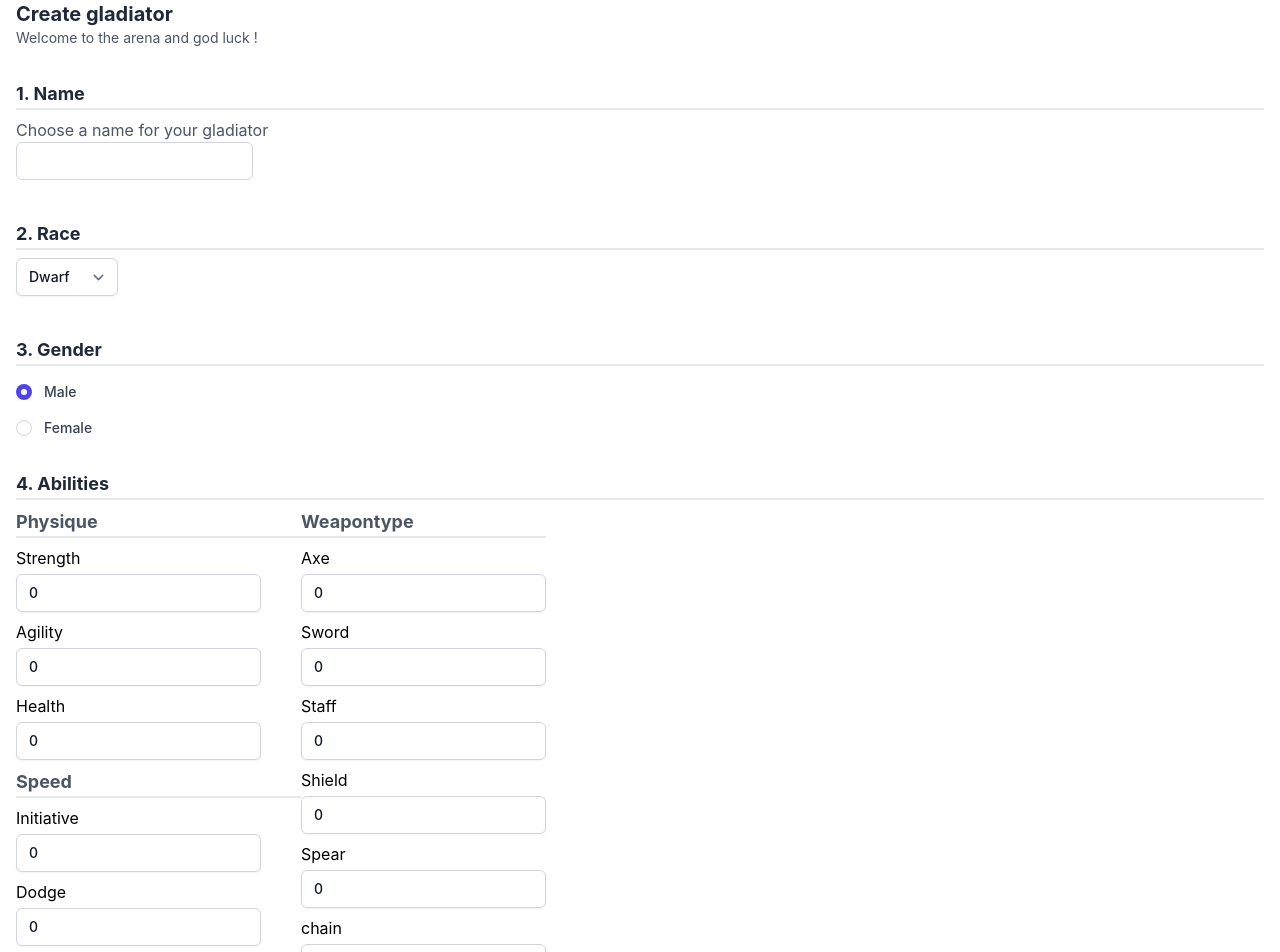
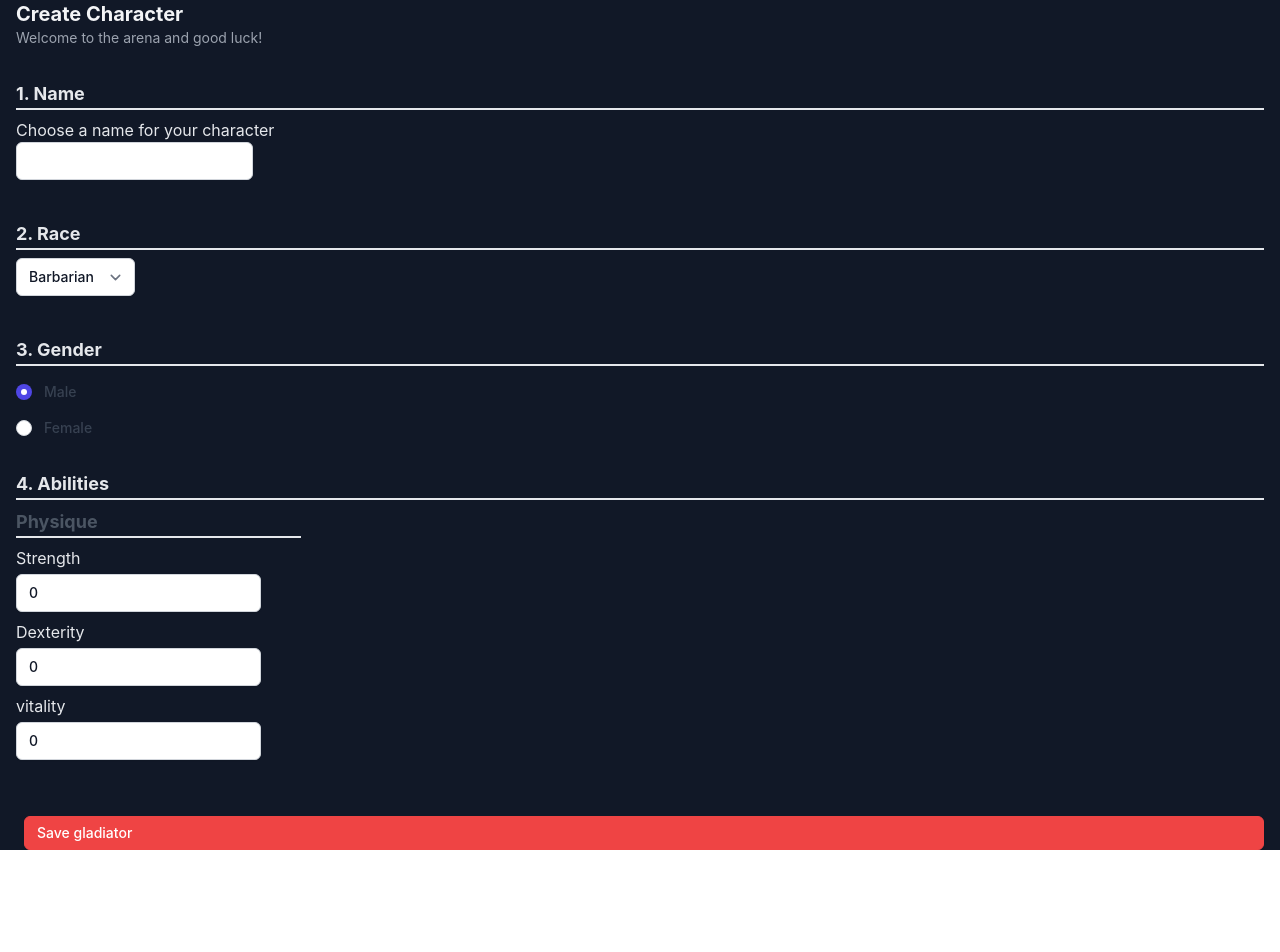
Before and after one commit to malmz90/arenan-frontend, a React (Create React App) app: page /create/gladiator in a window 1280 px wide. Shown: the top 952 px of the page. After the commit the page ends 850 px from the top, so only its background shows below. Built offline with nearby package versions, Linux system fonts and the light colour scheme; a web font is replaced by a local one.

Commit message:
create character init finnished

```diff
--- a/src/pages/CreateGladiator.js
+++ b/src/pages/CreateGladiator.js
@@ -1,27 +1,25 @@
-import { useState } from 'react';
-import { useDispatch } from 'react-redux';
-import { setGladiator } from '../redux/reducers/gladiator';
-import { useSelector } from 'react-redux';
-import { useNavigate } from 'react-router-dom';
+import { useState } from "react";
+import { useDispatch } from "react-redux";
+import { setGladiator } from "../redux/reducers/gladiator";
+import { useSelector } from "react-redux";
+import { useNavigate } from "react-router-dom";
 
 const CreateGladiator = () => {
+  const classIdMap = {
+    Barbarian: 1,
+    Wizard: 2,
+    Warlock: 3,
+  };
+
   const initialValues = {
-		name: '',
-		race: 'Dwarf',
-		gender: 'Male',
+    name: "",
+    class_id: classIdMap.Barbarian,
+    gender: "Male",
     strength: 0,
-		agility: 0,
-		health: 0,
-		axe: 0,
-		sword: 0,
-		hammer: 0,
-		staff: 0,
-		shield: 0,
-		spear: 0,
-		chain: 0,
-		initiative: 0,
-		dodge: 0,
+    dexterity: 0,
+    vitality: 0,
   };
+
   const [newGladiator, setNewGladiator] = useState(initialValues);
   const gladiator = useSelector((state) => state.gladiator.gladiator);
   const dispatch = useDispatch();
@@ -30,10 +28,9 @@ const CreateGladiator = () => {
     if (!gladiator) {
       return;
     }
-		dispatch(setGladiator(gladiator));
-		navigate('/main');
+    // dispatch(setGladiator(gladiator));
+    navigate("/main");
   };
-	console.log(newGladiator);
 
   const handleChange = (event) => {
     setNewGladiator({
@@ -43,42 +40,44 @@ const CreateGladiator = () => {
   };
 
   const saveGladiator = (e) => {
+    console.log("new", newGladiator);
     e.preventDefault();
-		fetch('http://localhost:4000/gladiator', {
-			method: 'POST',
+    fetch("http://localhost:4000/character/create", {
+      method: "POST",
       headers: {
-				'Content-Type': 'application/json',
+        "Content-Type": "application/json",
       },
-			credentials: 'include',
+      credentials: "include",
       body: JSON.stringify(newGladiator),
     })
       .then((res) => res.json())
       .then((data) => handleData(data))
-			.catch((e) => console.log('error', e));
+      .catch((e) => console.log("error", e));
   };
   const notificationMethods = [
-		{ id: 'male', title: 'Male', value: 'Male' },
-		{ id: 'female', title: 'Female', value: 'Female' },
+    { id: "male", title: "Male", value: "Male" },
+    { id: "female", title: "Female", value: "Female" },
   ];
+
+  const SectionTitle = ({ children }) => (
+    <div className="mb-2 border-b-2 text-lg text-gray-200 font-bold">
+      {children}
+    </div>
+  );
+  console.log(gladiator);
   return gladiator ? (
     <div>A gladiator already exists</div>
   ) : (
-		<div className="px-4 flex flex-col">
+    <div className="bg-gray-900 text-gray-200 px-4 flex flex-col">
       <div className="mb-8">
-				<h1 className="text-xl font-bold text-gray-800">
-					Create gladiator
-				</h1>
-				<p className="text-sm text-gray-600">
-					Welcome to the arena and god luck !
+        <h1 className="text-xl font-bold text-gray-100">Create Character</h1>
+        <p className="text-sm text-gray-400">
+          Welcome to the arena and good luck!
         </p>
       </div>
       <div className="mb-8">
-				<div className="mb-2 border-b-2 text-lg text-gray-800 font-bold">
-					1. Name
-				</div>
-				<div className="text-gray-600">
-					Choose a name for your gladiator
-				</div>
+        <SectionTitle>1. Name</SectionTitle>
+        <div className="">Choose a name for your character</div>
         <input
           type="text"
           className=" px-2 mt-1shadow-sm focus:ring-indigo-500 focus:border-indigo-500 block border-gray-300 rounded-md mb-2 text-sm font-medium text-gray-900"
@@ -92,46 +91,36 @@ const CreateGladiator = () => {
         />
       </div>
       <div className="mb-8">
-				<div className="mb-2 border-b-2 text-lg text-gray-800 font-bold">
-					2. Race
-				</div>
+        <SectionTitle>2. Race</SectionTitle>
         <select
           className="mt-1 shadow-sm focus:ring-indigo-500 focus:border-indigo-500 block border-gray-300 rounded-md mb-2 text-sm font-medium text-gray-900"
-					value={newGladiator.race}
+          value={newGladiator.class_id}
           onChange={(e) =>
             setNewGladiator({
               ...newGladiator,
-							race: e.target.value,
+              class_id: classIdMap[e.target.value],
             })
           }
         >
-					<option>Dwarf</option>
-					<option>Elf</option>
-					<option>Human</option>
-					<option>Ork</option>
+          <option value="Barbarian">Barbarian</option>
+          <option value="Wizard">Wizard</option>
+          <option value="Warlock">Warlock</option>
         </select>
       </div>
       <div className="mb-8">
-				<div className="mb-2 border-b-2 text-lg text-gray-800 font-bold">
-					3. Gender
-				</div>
+        <SectionTitle>3. Gender</SectionTitle>
         <div>
           <fieldset className="mt-4">
             <div className="space-y-4">
               {notificationMethods.map((notificationMethod) => (
-								<div
-									key={notificationMethod.id}
-									className="flex items-center"
-								>
+                <div key={notificationMethod.id} className="flex items-center">
                   <input
                     id={notificationMethod.id}
                     name="notification-method"
                     type="radio"
                     value={notificationMethod.value}
                     onChange={handleChange}
-										defaultChecked={
-											notificationMethod.id === 'male'
-										}
+                    defaultChecked={notificationMethod.id === "male"}
                     className="h-4 w-4 border-gray-300 text-indigo-600 focus:ring-indigo-500"
                   />
                   <label
@@ -147,9 +136,7 @@ const CreateGladiator = () => {
         </div>
       </div>
       <div className="mb-8">
-				<div className="mb-2 border-b-2 text-lg text-gray-800 font-bold">
-					4. Abilities
-				</div>
+        <SectionTitle>4. Abilities</SectionTitle>
 
         <div className="flex flex-row ">
           <div className="flex flex-col mb-4">
@@ -171,7 +158,7 @@ const CreateGladiator = () => {
                 value={newGladiator.strength}
               />
 
-							<label>Agility</label>
+              <label>Dexterity</label>
               <input
                 type="text"
                 className="mt-1 shadow-sm focus:ring-indigo-500 focus:border-indigo-500 block border-gray-300 rounded-md mb-2 text-sm font-medium text-gray-900"
@@ -179,12 +166,12 @@ const CreateGladiator = () => {
                 onChange={(input) => {
                   setNewGladiator({
                     ...newGladiator,
-										agility: input.target.value,
+                    dexterity: input.target.value,
                   });
                 }}
-								value={newGladiator.agility}
+                value={newGladiator.dexterity}
               />
-							<label>Health</label>
+              <label>vitality</label>
               <input
                 type="text"
                 className="mt-1 shadow-sm focus:ring-indigo-500 focus:border-indigo-500 block border-gray-300 rounded-md mb-2 text-sm font-medium text-gray-900"
@@ -192,146 +179,18 @@ const CreateGladiator = () => {
                 onChange={(input) => {
                   setNewGladiator({
                     ...newGladiator,
-										health: input.target.value,
+                    vitality: input.target.value,
                   });
                 }}
-								value={newGladiator.health}
+                value={newGladiator.vitality}
               />
             </div>
-						<div>
-							<div className="mb-2 border-b-2 text-lg text-gray-600 font-bold">
-								Speed
-							</div>
-
-							<label>Initiative</label>
-							<input
-								type="text"
-								className="mt-1 shadow-sm focus:ring-indigo-500 focus:border-indigo-500 block border-gray-300 rounded-md mb-2 text-sm font-medium text-gray-900"
-								placeholder="0"
-								onChange={(input) => {
-									setNewGladiator({
-										...newGladiator,
-										initiative: input.target.value,
-									});
-								}}
-								value={newGladiator.initiative}
-							/>
-							<label>Dodge</label>
-							<input
-								type="text"
-								className="mt-1 shadow-sm focus:ring-indigo-500 focus:border-indigo-500 block border-gray-300 rounded-md mb-2 text-sm font-medium text-gray-900"
-								placeholder="0"
-								onChange={(input) => {
-									setNewGladiator({
-										...newGladiator,
-										dodge: input.target.value,
-									});
-								}}
-								value={newGladiator.dodge}
-							/>
-						</div>
-					</div>
-					<div>
-						<div className="mb-2 border-b-2 text-lg text-gray-600 font-bold">
-							Weapontype
-						</div>
-						<label>Axe</label>
-						<input
-							type="text"
-							className="mt-1 shadow-sm focus:ring-indigo-500 focus:border-indigo-500 block border-gray-300 rounded-md mb-2 text-sm font-medium text-gray-900"
-							placeholder="0"
-							onChange={(input) => {
-								setNewGladiator({
-									...newGladiator,
-									axe: input.target.value,
-								});
-							}}
-							value={newGladiator.axe}
-						/>
-						<label>Sword</label>
-						<input
-							type="text"
-							className="mt-1 shadow-sm focus:ring-indigo-500 focus:border-indigo-500 block border-gray-300 rounded-md mb-2 text-sm font-medium text-gray-900"
-							placeholder="0"
-							onChange={(input) => {
-								setNewGladiator({
-									...newGladiator,
-									sword: input.target.value,
-								});
-							}}
-							value={newGladiator.sword}
-						/>
-						<label>Staff</label>
-						<input
-							type="text"
-							className="mt-1 shadow-sm focus:ring-indigo-500 focus:border-indigo-500 block border-gray-300 rounded-md mb-2 text-sm font-medium text-gray-900"
-							placeholder="0"
-							onChange={(input) => {
-								setNewGladiator({
-									...newGladiator,
-									staff: input.target.value,
-								});
-							}}
-							value={newGladiator.staff}
-						/>{' '}
-						<label>Shield</label>
-						<input
-							type="text"
-							className="mt-1 shadow-sm focus:ring-indigo-500 focus:border-indigo-500 block border-gray-300 rounded-md mb-2 text-sm font-medium text-gray-900"
-							placeholder="0"
-							onChange={(input) => {
-								setNewGladiator({
-									...newGladiator,
-									shield: input.target.value,
-								});
-							}}
-							value={newGladiator.shield}
-						/>{' '}
-						<label>Spear</label>
-						<input
-							type="text"
-							className="mt-1 shadow-sm focus:ring-indigo-500 focus:border-indigo-500 block border-gray-300 rounded-md mb-2 text-sm font-medium text-gray-900"
-							placeholder="0"
-							onChange={(input) => {
-								setNewGladiator({
-									...newGladiator,
-									spear: input.target.value,
-								});
-							}}
-							value={newGladiator.spear}
-						/>{' '}
-						<label>chain</label>
-						<input
-							type="text"
-							className="mt-1 shadow-sm focus:ring-indigo-500 focus:border-indigo-500 block border-gray-300 rounded-md mb-2 text-sm font-medium text-gray-900"
-							placeholder="0"
-							onChange={(input) => {
-								setNewGladiator({
-									...newGladiator,
-									chain: input.target.value,
-								});
-							}}
-							value={newGladiator.chain}
-						/>{' '}
-						<label>Hammer</label>
-						<input
-							type="text"
-							className="mt-1 shadow-sm focus:ring-indigo-500 focus:border-indigo-500 block border-gray-300 rounded-md mb-2 text-sm font-medium text-gray-900"
-							placeholder="0"
-							onChange={(input) => {
-								setNewGladiator({
-									...newGladiator,
-									hammer: input.target.value,
-								});
-							}}
-							value={newGladiator.hammer}
-						/>
           </div>
         </div>
       </div>
 
       <button
-				className="inline-flex items-center px-3 py-2 border border-transparent shadow-sm text-sm leading-4 font-medium rounded-md text-white bg-indigo-600 hover:bg-indigo-700 focus:outline-none focus:ring-2 focus:ring-offset-2 focus:ring-indigo-500 disabled:opacity-50 ml-2"
+        className="inline-flex items-center px-3 py-2 border border-red-500 shadow-sm text-sm leading-4 font-medium rounded-md text-white bg-red-500 hover:bg-red-600 focus:outline-none focus:ring-2 focus:ring-offset-2 focus:ring-red-500 disabled:opacity-50 ml-2"
         onClick={saveGladiator}
       >
         Save gladiator
```
Lines whose indentation alone changed are shown as unchanged.
